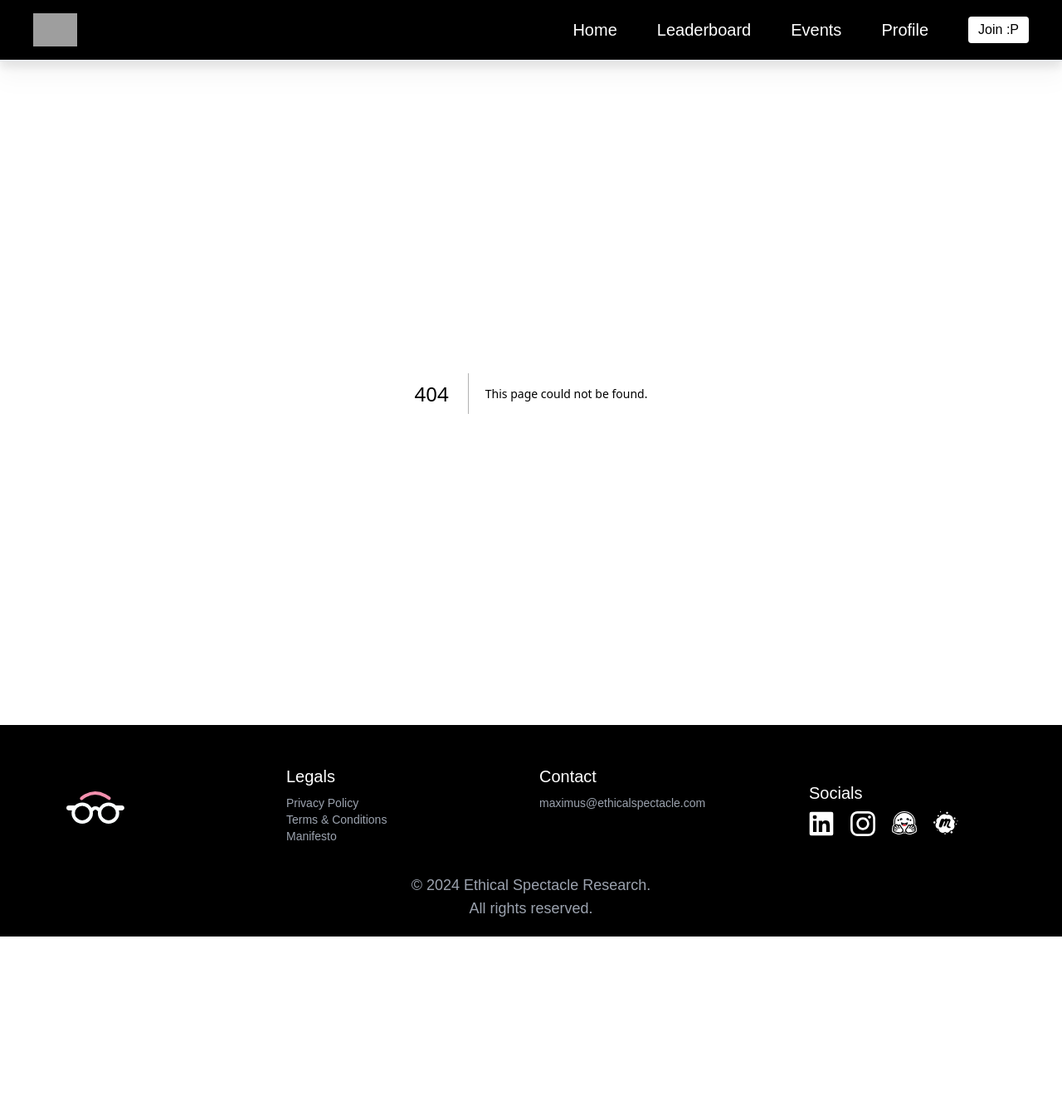
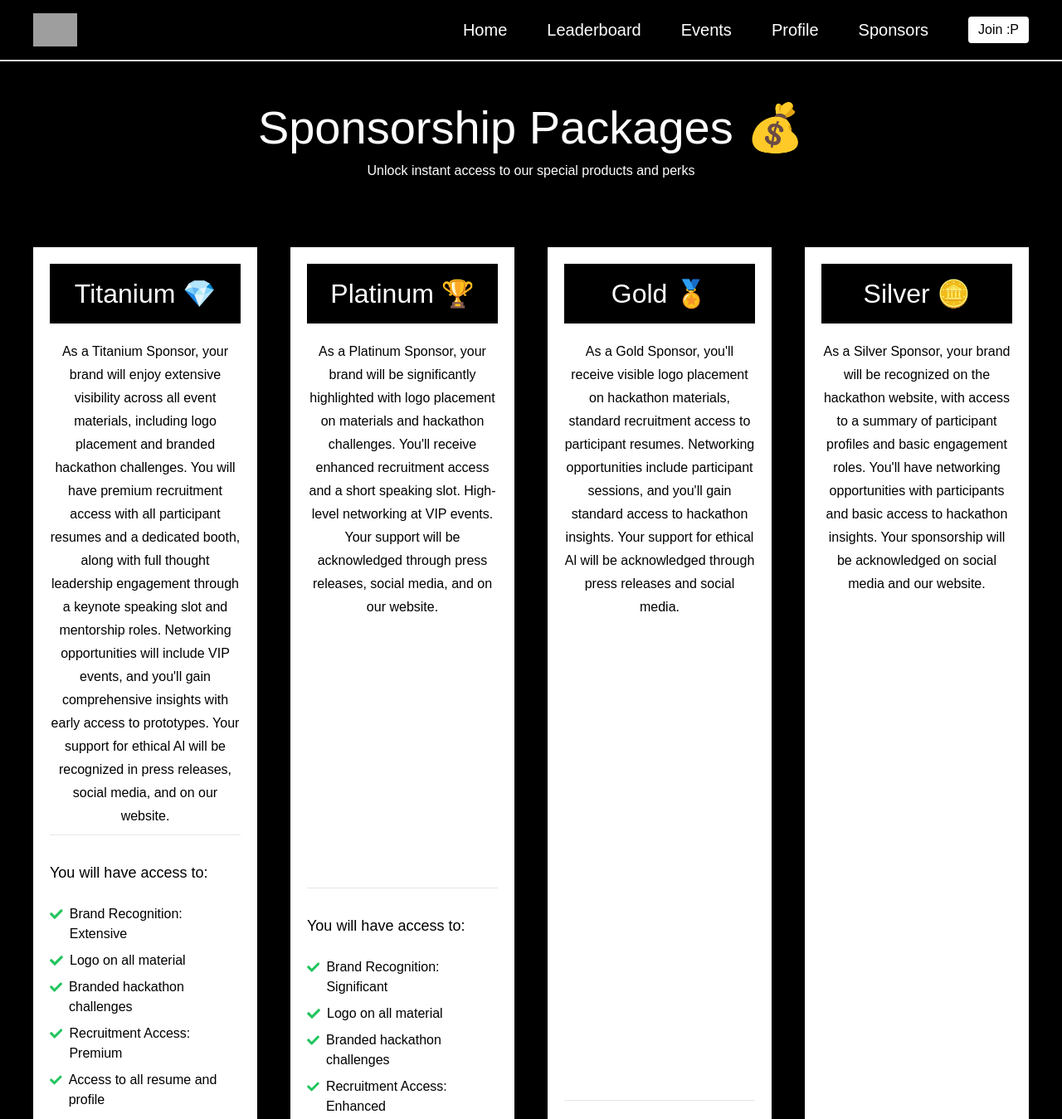
Before and after one commit to Ethical-Spectacle/newsite, a Next.js app: page /sponsors in a window 1280 px wide. Before the commit this address had no page. Shown: the top 1349 px of the page at 83% size. Before the commit the page ends 1129 px from the top, so only its background shows below. Built offline with nearby package versions, Linux system fonts and the light colour scheme; grey boxes are pictures that could not be loaded; a web font is replaced by a local one.

Commit message:
Added sponsor page

```diff
--- a/app/components/NavBar.js
+++ b/app/components/NavBar.js
@@ -25,8 +25,8 @@ const Navbar = () => {
 
   return (
     <nav
-      className={`bg-black sticky w-screen top-0 z-2 border-b-2 ${
-        position === 0 && `drop-shadow-xl`
+      className={`bg-black sticky w-screen top-0 z-20 border-b-2 ${
+        position === 0 && ``
       }`}
     >
       <div className="w-full">
@@ -51,8 +51,11 @@ const Navbar = () => {
             <a href="/events" className="text-xl hover:text-pink-300">
               Events
             </a>
-            <a href="/account" className="text-xl">
+            <a href="/account" className="text-xl hover:text-pink-300">
               Profile
+            </a>
+            <a href="/sponsors" className="text-xl hover:text-pink-300">
+              Sponsors
             </a>
             {/* <a href="/about" className="text-xl">About Us</a> */}
             {isLoggedIn ? (
--- /dev/null
+++ b/app/sponsors/page.jsx
@@ -0,0 +1,101 @@
+import { IoMdArrowForward } from "react-icons/io";
+import { FaCheck } from "react-icons/fa";
+
+export default function Sponsors() {
+  return (
+    <div className="flex flex-col bg-black min-h-screen justify-center items-center pt-10">
+      <h1 className="text-white text-center p-5">Sponsorship Packages 💰</h1>
+
+      <h4 className="text-white text-center">
+        Unlock instant access to our special products and perks
+      </h4>
+      <div className="grid grid-cols-1 md:grid-cols-2 lg:grid-cols-4 gap-10 mt-20 mx-10">
+        {packages.map((el, index) => (
+          <SponsorshipPackage
+            key={index}
+            name={el.name}
+            description={el.description}
+            access={el.access}
+          />
+        ))}
+      </div>
+    </div>
+  );
+}
+
+function SponsorshipPackage({ name, description, access }) {
+  const accessPoints = access.split(",").map((item, index) => item.trim());
+
+  return (
+    <div className="flex flex-col bg-white text-center p-5 relative h-full">
+      <div className="bg-black w-full mb-5">
+        <h2 className="p-5 text-white">{name}</h2>
+      </div>
+      <p className="mt-15 flex-grow text-[16px]">{description}</p>
+
+      <hr className="bg-black-800 h-1 w-full my-2"></hr>
+
+      <div>
+        <p className="mt-5 text-left text-[18px]">You will have access to:</p>
+        <ul className="text-left mt-5 list-disc list-inside">
+          {accessPoints.map((point, index) => (
+            <li key={index} className="flex items-start text-[16px] py-1">
+              <FaCheck className="text-green-500 mr-2 mt-1" />{" "}
+              {/* Custom marker */}
+              <span>{point}</span>
+            </li>
+          ))}
+        </ul>
+      </div>
+
+      <a
+        href="/"
+        className="flex flex-row items-center bg-black p-2 mt-3 justify-center"
+      >
+        <p className="mr-2 text-white">Learn More</p>
+        <IoMdArrowForward className="text-2xl text-white" />
+      </a>
+    </div>
+  );
+}
+
+const packages = [
+  {
+    name: "Titanium 💎",
+    description: `As a Titanium Sponsor, your brand will enjoy extensive visibility across all event materials,
+     including logo placement and branded hackathon challenges.
+     You will have premium recruitment access with all participant resumes and a dedicated booth,
+     along with full thought leadership engagement through a keynote speaking slot and mentorship roles.
+     Networking opportunities will include VIP events,
+     and you'll gain comprehensive insights with early access to prototypes.
+     Your support for ethical Al will be recognized in press releases, social media, and on our website.`,
+    access:
+      "Brand Recognition: Extensive, Logo on all material, Branded hackathon challenges, Recruitment Access: Premium, Access to all resume and profile, Dedicated recruitment booth, Thought leadership and Engagement: Full, Keynote speaking slot, Speaking slot during sessions, Access during the hackathon, Networking opportunities: VIP, VIP networking events, Participant networking sessions, Market intelligence and insights: Comprehensive, Detailed data and insights, Early access to prototypes and solutions, Customized sponsorship packages, CSR Impact and Community Engagement",
+  },
+  {
+    name: "Platinum 🏆",
+    description: `As a Platinum Sponsor, your brand will be significantly highlighted with logo placement on materials and hackathon challenges.
+    You'll receive enhanced recruitment access and a short speaking slot.
+    High-level networking at VIP events. Your support will be acknowledged through press releases, social media, and on our website.`,
+    access:
+      "Brand Recognition: Significant, Logo on all material, Branded hackathon challenges, Recruitment Access: Enhanced, Access to all resume and profile, Dedicated recruitment booth, Thought leadership and Engagement: Major, Speaking slot during sessions, Access during the hackathon, Networking opportunities: High, VIP networking events, Participant networking sessions, Market intelligence and insights, Early access to prototypes and solutions, Customized sponsorship packages, CSR Impact and Community Engagement",
+  },
+  {
+    name: "Gold 🏅",
+    description: `As a Gold Sponsor, you'll receive visible logo placement on hackathon materials,
+    standard recruitment access to participant resumes. Networking opportunities include participant sessions,
+    and you'll gain standard access to hackathon insights.
+    Your support for ethical Al will be acknowledged through press releases and social media.`,
+    access:
+      "Brand Recognition: Visible, Logo on all material, Recruitment Access: Standard, Access to all resume and profile, Thought leadership and Engagement: Moderate, Access during the hackathon, Networking opportunities: Standard, Participant networking sessions, Market intelligence and insights, Customized sponsorship packages, CSR Impact and Community Engagement",
+  },
+  {
+    name: "Silver 🪙",
+    description: `As a Silver Sponsor, your brand will be recognized on the hackathon website,
+    with access to a summary of participant profiles and basic engagement roles.
+    You'll have networking opportunities with participants and basic access to hackathon insights.
+    Your sponsorship will be acknowledged on social media and our website.`,
+    access:
+      "Brand Recognition: Basic, Logo on all material, Recruitment Access: Basic, Access to all resume and profile (Summary Only), Thought leadership and Engagement: Basic,  Networking opportunities: Basic, Participant networking sessions, Market intelligence and insights, Customized sponsorship packages, CSR Impact and Community Engagement",
+  },
+];
```
Also changed, not shown: app/account/components/MyAccount/MiniEvents.js (+26 -16 lines).
